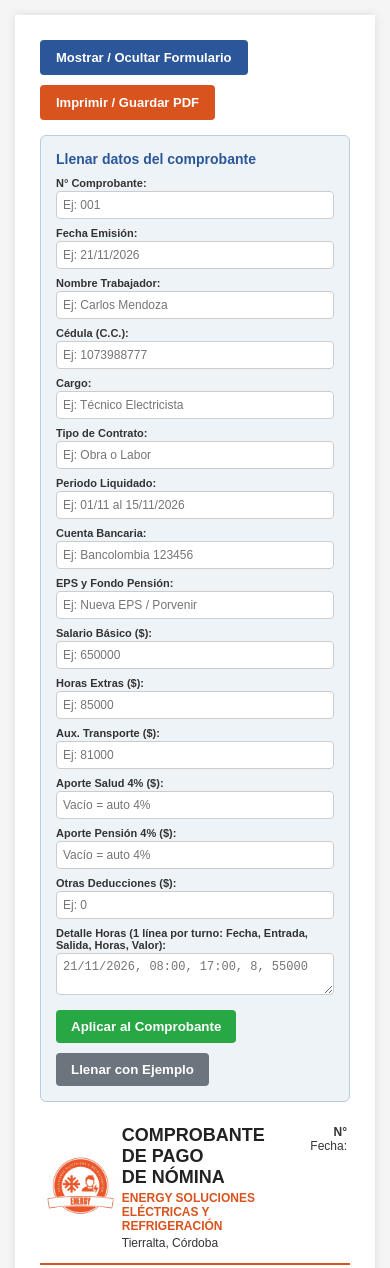
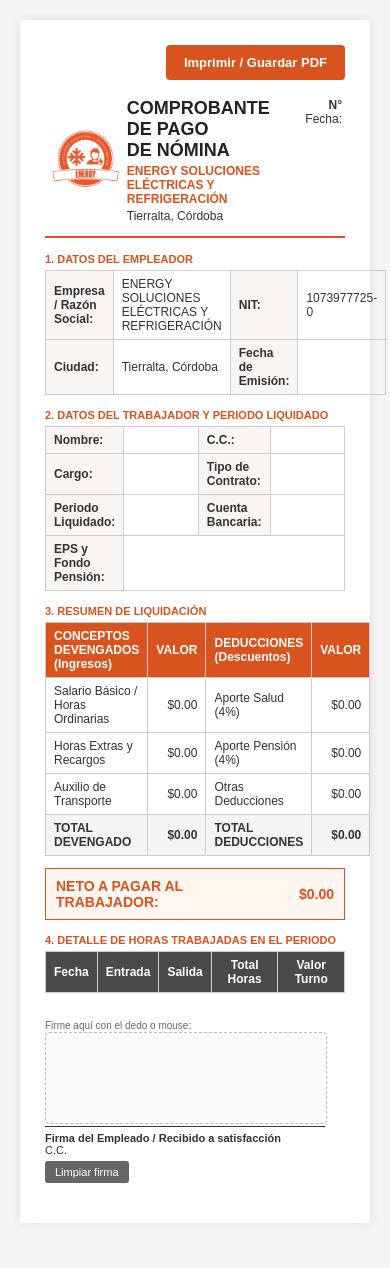
Before and after one commit to energysolucioneselectricasyref-cloud/Comprobante, a plain HTML site: page index.html in a window 390 px wide. Shown: the top 1268 px of the page. After the commit the page ends 1243 px from the top, so only its background shows below. Drawn offline with Linux system fonts and the light colour scheme.

Commit message:
Refactor index.html by removing edit panel and styles
Removed the edit panel and related form elements, adjusted padding and button styles, and updated print media queries.

```diff
--- a/index.html
+++ b/index.html
@@ -10,7 +10,7 @@
     font-size: 12px;
     color: #333;
     margin: 0;
-    padding: 15px;
+    padding: 20px;
     background-color: #f5f5f5;
   }
   .page {
@@ -126,85 +126,16 @@
     cursor: pointer;
     margin-top: 5px;
   }
-  .toolbar {
-    display: flex;
-    justify-content: space-between;
-    gap: 10px;
+  .no-print {
+    text-align: right;
     margin-bottom: 15px;
-    flex-wrap: wrap;
   }
   .btn-print {
     background-color: #d9531e;
     color: #fff;
     border: none;
-    padding: 10px 16px;
+    padding: 10px 18px;
     font-size: 13px;
-    font-weight: bold;
-    border-radius: 4px;
-    cursor: pointer;
-  }
-  .btn-edit {
-    background-color: #2b579a;
-    color: #fff;
-    border: none;
-    padding: 10px 16px;
-    font-size: 13px;
-    font-weight: bold;
-    border-radius: 4px;
-    cursor: pointer;
-  }
-  #panel-edicion {
-    display: block;
-    background: #eef3f8;
-    border: 1px solid #b8cce4;
-    padding: 15px;
-    border-radius: 6px;
-    margin-bottom: 20px;
-  }
-  #panel-edicion h3 {
-    margin: 0 0 10px 0;
-    color: #2b579a;
-    font-size: 14px;
-  }
-  .form-grid {
-    display: grid;
-    grid-template-columns: repeat(auto-fit, minmax(160px, 1fr));
-    gap: 8px;
-  }
-  .form-group label {
-    display: block;
-    font-size: 11px;
-    font-weight: bold;
-    margin-bottom: 2px;
-  }
-  .form-group input, .form-group textarea {
-    width: 100%;
-    box-sizing: border-box;
-    padding: 6px;
-    border: 1px solid #ccc;
-    border-radius: 4px;
-    font-size: 12px;
-  }
-  .form-actions {
-    display: flex;
-    gap: 10px;
-    margin-top: 12px;
-    flex-wrap: wrap;
-  }
-  .btn-apply {
-    background-color: #28a745;
-    color: #fff;
-    border: none;
-    padding: 9px 15px;
-    font-weight: bold;
-    border-radius: 4px;
-    cursor: pointer;
-  }
-  .btn-demo {
-    background-color: #6c757d;
-    color: #fff;
-    border: none;
-    padding: 9px 15px;
     font-weight: bold;
     border-radius: 4px;
     cursor: pointer;
@@ -212,7 +143,7 @@
   @media print {
     body { background: #fff; padding: 0; }
     .page { box-shadow: none; padding: 0; max-width: 100%; }
-    .no-print, #panel-edicion { display: none !important; }
+    .no-print { display: none !important; }
     #firma-pad { border: none; background: transparent; }
   }
 </style>
@@ -220,39 +151,8 @@
 <body>
 
 <div class="page">
-  <div class="toolbar no-print">
-    <button type="button" class="btn-edit" onclick="toggleFormulario()">Mostrar / Ocultar Formulario</button>
+  <div class="no-print">
     <button type="button" class="btn-print" onclick="window.print()">Imprimir / Guardar PDF</button>
-  </div>
-
-  <!-- FORMULARIO MANUAL -->
-  <div id="panel-edicion" class="no-print">
-    <h3>Llenar datos del comprobante</h3>
-    <div class="form-grid">
-      <div class="form-group"><label>N° Comprobante:</label><input type="text" id="in_id" placeholder="Ej: 001"></div>
-      <div class="form-group"><label>Fecha Emisión:</label><input type="text" id="in_fecha" placeholder="Ej: 21/11/2026"></div>
-      <div class="form-group"><label>Nombre Trabajador:</label><input type="text" id="in_nombre" placeholder="Ej: Carlos Mendoza"></div>
-      <div class="form-group"><label>Cédula (C.C.):</label><input type="text" id="in_cedula" placeholder="Ej: 1073988777"></div>
-      <div class="form-group"><label>Cargo:</label><input type="text" id="in_cargo" placeholder="Ej: Técnico Electricista"></div>
-      <div class="form-group"><label>Tipo de Contrato:</label><input type="text" id="in_contrato" placeholder="Ej: Obra o Labor"></div>
-      <div class="form-group"><label>Periodo Liquidado:</label><input type="text" id="in_periodo" placeholder="Ej: 01/11 al 15/11/2026"></div>
-      <div class="form-group"><label>Cuenta Bancaria:</label><input type="text" id="in_cuenta" placeholder="Ej: Bancolombia 123456"></div>
-      <div class="form-group"><label>EPS y Fondo Pensión:</label><input type="text" id="in_eps" placeholder="Ej: Nueva EPS / Porvenir"></div>
-      <div class="form-group"><label>Salario Básico ($):</label><input type="number" id="in_basico" placeholder="Ej: 650000"></div>
-      <div class="form-group"><label>Horas Extras ($):</label><input type="number" id="in_extras" placeholder="Ej: 85000"></div>
-      <div class="form-group"><label>Aux. Transporte ($):</label><input type="number" id="in_transporte" placeholder="Ej: 81000"></div>
-      <div class="form-group"><label>Aporte Salud 4% ($):</label><input type="number" id="in_salud" placeholder="Vacío = auto 4%"></div>
-      <div class="form-group"><label>Aporte Pensión 4% ($):</label><input type="number" id="in_pension" placeholder="Vacío = auto 4%"></div>
-      <div class="form-group"><label>Otras Deducciones ($):</label><input type="number" id="in_otras" placeholder="Ej: 0"></div>
-    </div>
-    <div class="form-group" style="margin-top:8px;">
-      <label>Detalle Horas (1 línea por turno: Fecha, Entrada, Salida, Horas, Valor):</label>
-      <textarea id="in_horas" rows="2" placeholder="21/11/2026, 08:00, 17:00, 8, 55000"></textarea>
-    </div>
-    <div class="form-actions">
-      <button type="button" class="btn-apply" onclick="aplicarFormulario()">Aplicar al Comprobante</button>
-      <button type="button" class="btn-demo" onclick="cargarEjemplo()">Llenar con Ejemplo</button>
-    </div>
   </div>
 
   <!-- ENCABEZADO -->
@@ -327,3 +227,127 @@
       <th class="orange-header text-right" style="width: 18%;">VALOR</th>
     </tr>
     <tr>
+      <td>Salario Básico / Horas Ordinarias</td>
+      <td class="text-right" id="basico">$0.00</td>
+      <td>Aporte Salud (4%)</td>
+      <td class="text-right" id="salud">$0.00</td>
+    </tr>
+    <tr>
+      <td>Horas Extras y Recargos</td>
+      <td class="text-right" id="extras">$0.00</td>
+      <td>Aporte Pensión (4%)</td>
+      <td class="text-right" id="pension">$0.00</td>
+    </tr>
+    <tr>
+      <td>Auxilio de Transporte</td>
+      <td class="text-right" id="transporte">$0.00</td>
+      <td>Otras Deducciones</td>
+      <td class="text-right" id="otras_ded">$0.00</td>
+    </tr>
+    <tr class="total-row">
+      <td>TOTAL DEVENGADO</td>
+      <td class="text-right" id="total_devengado">$0.00</td>
+      <td>TOTAL DEDUCCIONES</td>
+      <td class="text-right" id="total_deducciones">$0.00</td>
+    </tr>
+  </table>
+
+  <!-- NETO A PAGAR -->
+  <table class="neto-box">
+    <tr>
+      <td>NETO A PAGAR AL TRABAJADOR:</td>
+      <td class="text-right" id="neto">$0.00</td>
+    </tr>
+  </table>
+
+  <!-- 4. DETALLE DE HORAS TRABAJADAS -->
+  <div class="section-title">4. DETALLE DE HORAS TRABAJADAS EN EL PERIODO</div>
+  <table class="data-table">
+    <thead>
+      <tr>
+        <th class="dark-header">Fecha</th>
+        <th class="dark-header">Entrada</th>
+        <th class="dark-header">Salida</th>
+        <th class="dark-header">Total Horas</th>
+        <th class="dark-header text-right">Valor Turno</th>
+      </tr>
+    </thead>
+    <tbody id="tabla_horas">
+    </tbody>
+  </table>
+
+  <!-- FIRMA DIGITAL -->
+  <div class="signature-wrapper">
+    <span class="no-print" style="font-size: 10px; color: #666;">Firme aquí con el dedo o mouse:</span>
+    <canvas id="firma-pad" width="280" height="90"></canvas>
+    <div class="signature-line">
+      <strong>Firma del Empleado / Recibido a satisfacción</strong><br>
+      C.C. <span id="cedula_firma"></span>
+    </div>
+    <button type="button" class="btn-clear no-print" onclick="limpiarFirma()">Limpiar firma</button>
+  </div>
+</div>
+
+<script>
+  document.addEventListener("DOMContentLoaded", function () {
+    const params = new URLSearchParams(window.location.search);
+
+    function limpiarNumero(valor) {
+      if (!valor) return 0;
+      let str = String(valor).trim();
+      if (str.includes(".") && str.includes(",")) {
+        str = str.replace(/\./g, "").replace(",", ".");
+      } else if ((str.match(/\./g) || []).length > 1) {
+        str = str.replace(/\./g, "");
+      } else if ((str.match(/,/g) || []).length > 1) {
+        str = str.replace(/,/g, "");
+      }
+      const limpio = str.replace(/[^0-9.-]/g, "");
+      return parseFloat(limpio) || 0;
+    }
+
+    function formatoMoneda(valor) {
+      const num = limpiarNumero(valor);
+      return "$" + num.toLocaleString("en-US", {
+        minimumFractionDigits: 2,
+        maximumFractionDigits: 2
+      });
+    }
+
+    // 1. Llenar datos automáticamente desde la URL
+    const campos = {
+      id_nomina: params.get("id") || "",
+      fecha_emision: params.get("fecha") || "",
+      fecha_emision_2: params.get("fecha") || "",
+      nombre: params.get("nombre") || "",
+      cedula: params.get("cedula") || "",
+      cedula_firma: params.get("cedula") || "",
+      cargo: params.get("cargo") || "",
+      contrato: params.get("contrato") || "",
+      periodo: params.get("periodo") || "",
+      cuenta: params.get("cuenta") || "",
+      eps: params.get("eps") || ""
+    };
+
+    for (const [id, valor] of Object.entries(campos)) {
+      const el = document.getElementById(id);
+      if (el) el.textContent = valor;
+    }
+
+    // 2. Calcular valores automáticamente
+    const basico = limpiarNumero(params.get("basico"));
+    const extras = limpiarNumero(params.get("extras"));
+    const transporte = limpiarNumero(params.get("transporte"));
+    const baseCotizacion = basico + extras;
+
+    const salud = params.has("salud")
+      ? limpiarNumero(params.get("salud"))
+      : Math.round(baseCotizacion * 0.04);
+
+    const pension = params.has("pension")
+      ? limpiarNumero(params.get("pension"))
+      : Math.round(baseCotizacion * 0.04);
+
+    const otrasDed = limpiarNumero(params.get("otras_ded"));
+
+    const totalDevengado = basico + extras + transporte;
```
